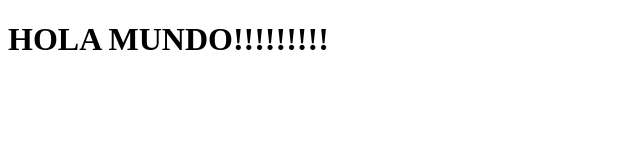
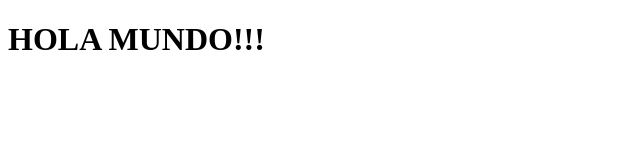
Before and after one commit to Yoru-cyber/proyectoAPI, a plain HTML site: page index.html in a window 1280 px wide. Shown: the whole page, without its empty margins (0-640 px from the left). Drawn offline with Linux system fonts and the light colour scheme.

Commit message:
Revert "prueba de la rama testing"
This reverts commit fc731d696b18f0a91f6c819257cca0188a11312a.

```diff
--- a/index.html
+++ b/index.html
@@ -7,7 +7,7 @@
 </head>
 <body>
 
-    <h1>HOLA MUNDO!!!!!!!!!</h1>
+    <h1>HOLA MUNDO!!!</h1>
 
 
 </body>
```
